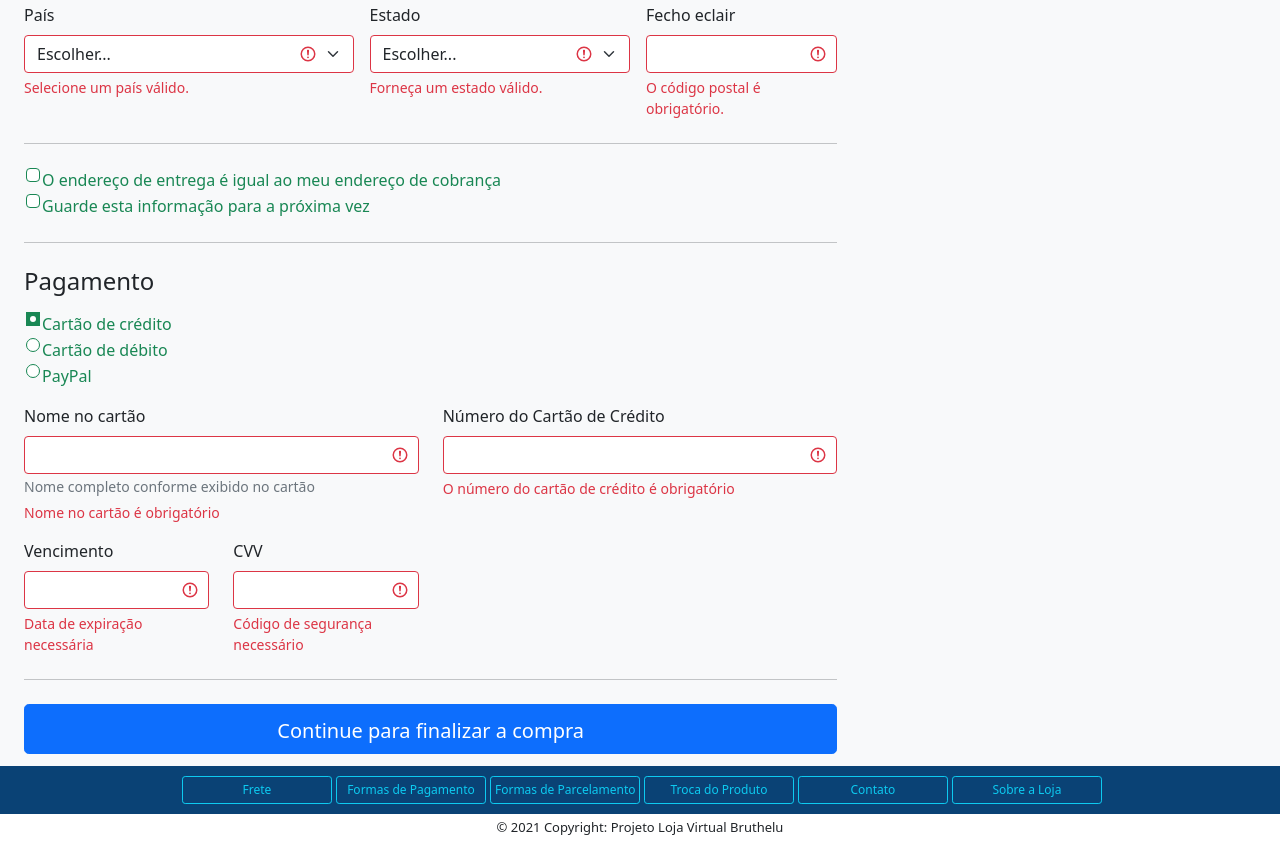
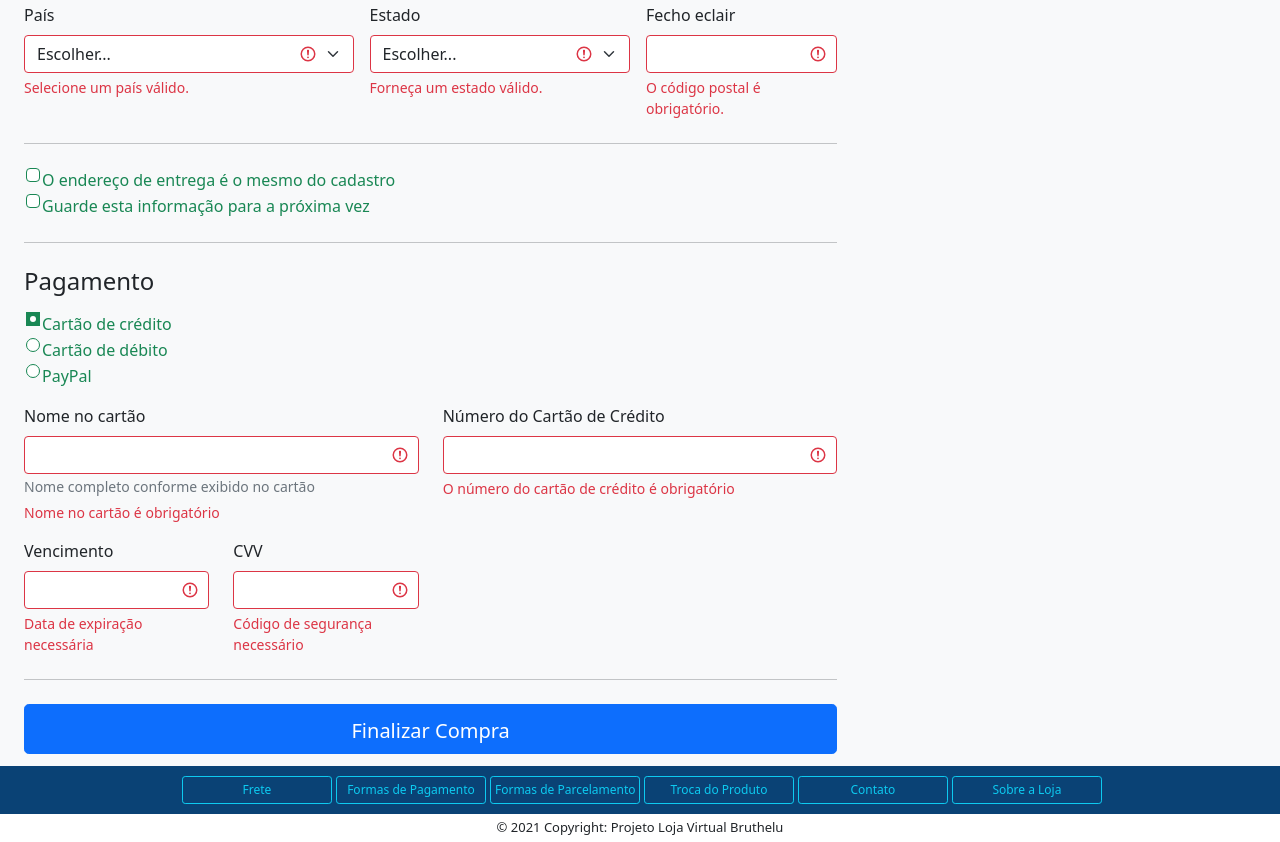
Before and after one commit to ICEI-PUC-Minas-PMV-SI/pmv-si-2021-1-e1-proj-web-t3-loja-de-roupas, a plain HTML site: page src/carrinho.html in a window 1280 px wide. Shown: the part 738-1580 px from the top of the page. Drawn offline with nearby package versions, Linux system fonts and the light colour scheme.

Commit message:
alterações na página inicial e carrinho

```diff
--- a/src/carrinho.html
+++ b/src/carrinho.html
@@ -355,7 +355,7 @@
             		<input type="checkbox" class="form-check-input" id="same-address">
             		<label class="form-check-label" for="same-address">
 									<font style="vertical-align: inherit;">
-										<font style="vertical-align: inherit;">O endereço de entrega é igual ao meu endereço de cobrança</font>
+										<font style="vertical-align: inherit;">O endereço de entrega é o mesmo do cadastro</font>
 									</font>
 								</label>
           		</div>
@@ -461,7 +461,7 @@
           		<hr class="my-4">
           		<button class="w-100 btn btn-primary btn-lg" type="submit">
 								<font style="vertical-align: inherit;">
-									<font style="vertical-align: inherit;">Continue para finalizar a compra</font>
+									<font style="vertical-align: inherit;">Finalizar Compra</font>
 								</font>
 							</button>
         		</form>
```
Also changed, not shown: index.html (+3 -3 lines).
